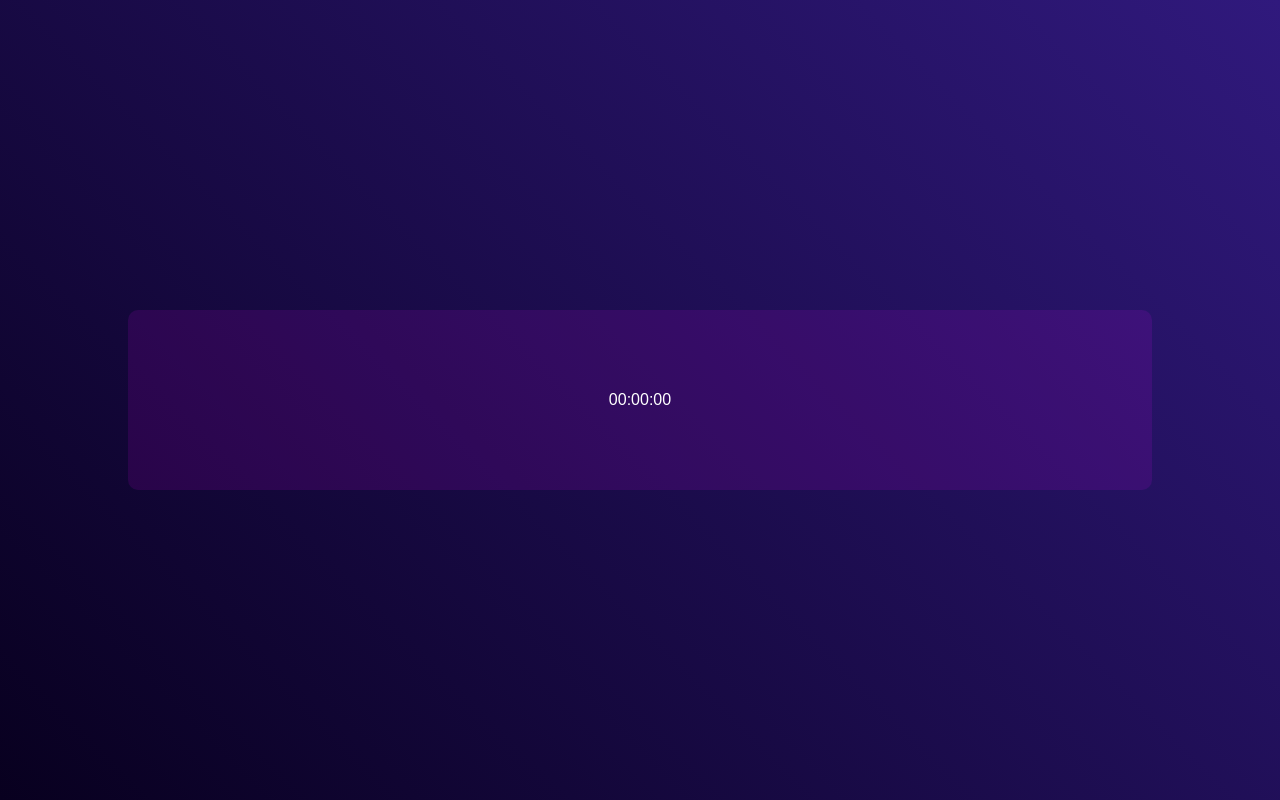
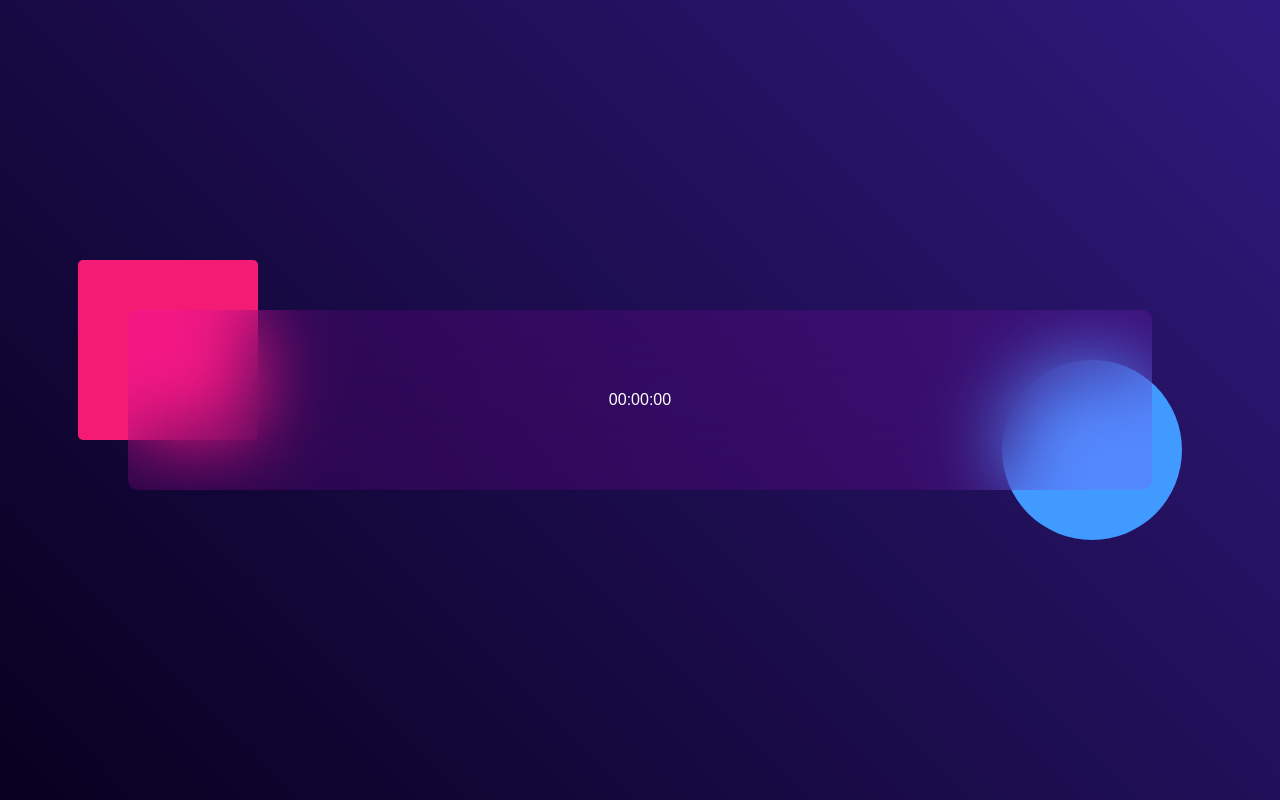
Before and after one commit to jishan1019/Js-Smart-Clock, a plain HTML site: page index.html in a window 1280 px wide. Drawn offline with Linux system fonts and the light colour scheme.

Commit message:
clock backdrop filter add

```diff
--- a/css/style.css
+++ b/css/style.css
@@ -31,4 +31,29 @@
     display: flex;
     align-items: center;
     justify-content: center;
+    backdrop-filter: blur(40px);
 }
+
+.container::before{
+    content: '';
+    width: 180px;
+    height: 180px;
+    background: #f41b75;
+    border-radius: 5px;
+    position: absolute;
+    left: -50px;
+    top: -50px;
+    z-index: -1;
+}
+
+.container::after {
+    content: '';
+    width: 180px;
+    height: 180px;
+    background: #419aff;
+    border-radius: 50%;
+    position: absolute;
+    right: -30px;
+    bottom: -50px;
+    z-index: -1;
+}
```
